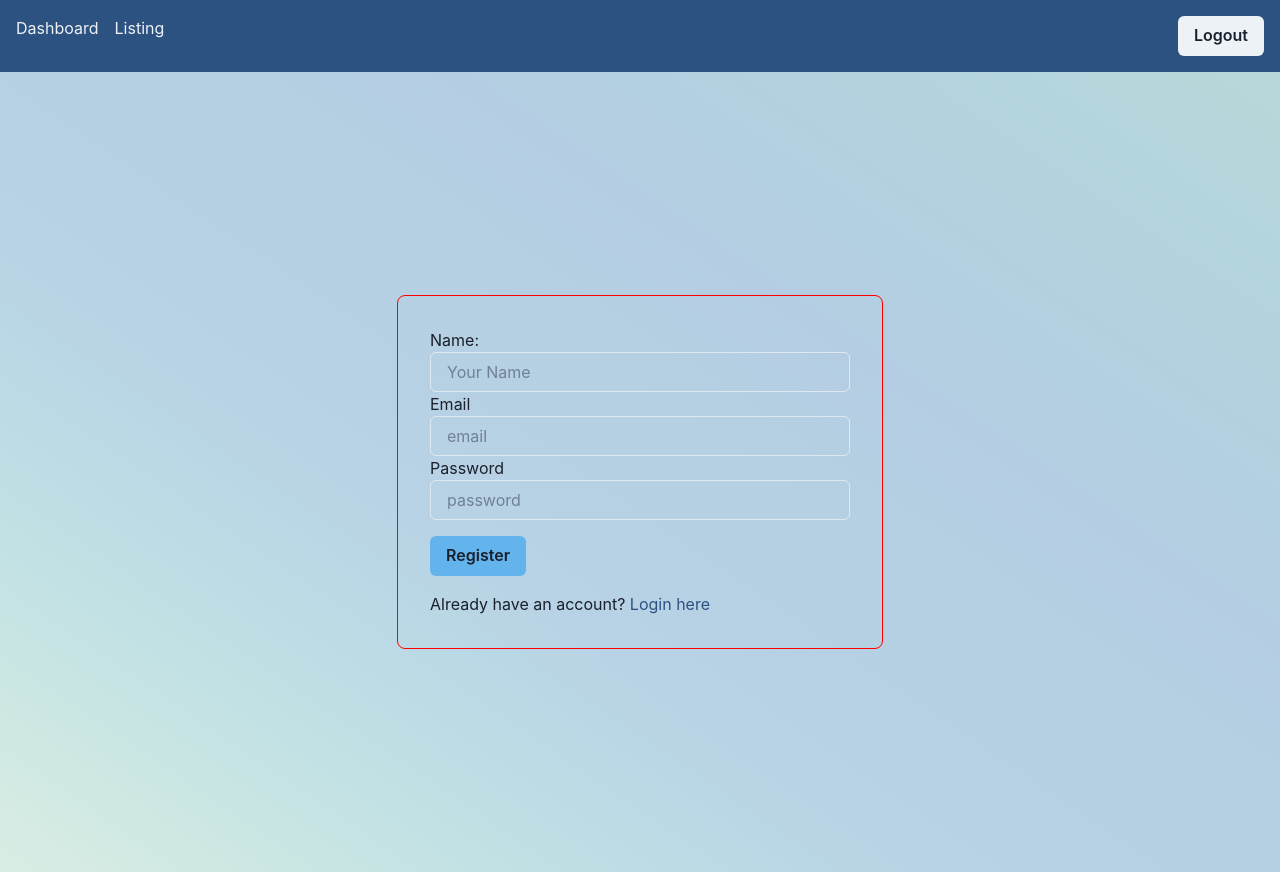
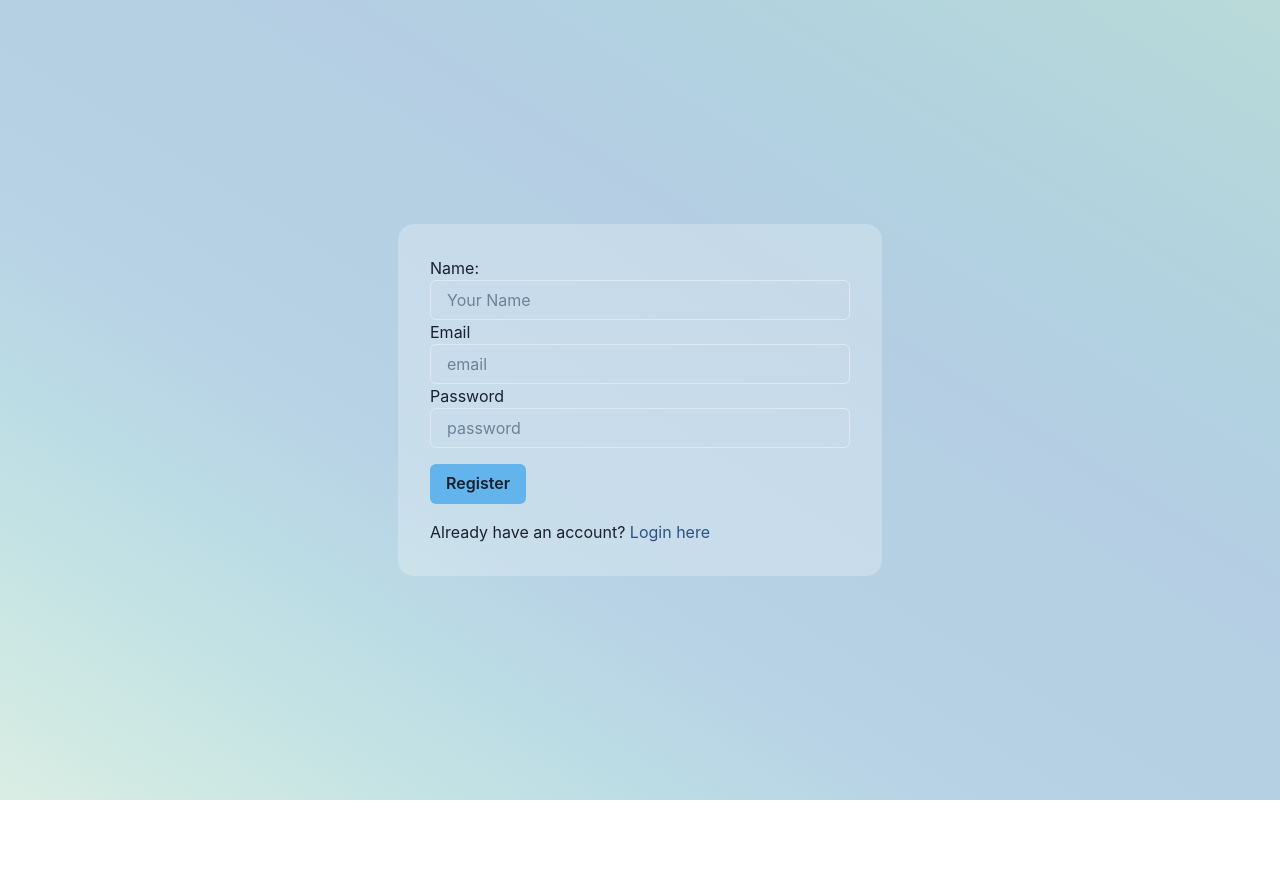
Before and after one commit to Saran-73/kanban-app, a React (Create React App) app in the folder frontend/: page /register in a window 1280 px wide. After the commit the page ends 800 px from the top, so only its background shows below. Built offline with nearby package versions, Linux system fonts and the light colour scheme; no server answers.

Commit message:
minor changes

```diff
--- a/frontend/src/components/AppNavbar.tsx
+++ b/frontend/src/components/AppNavbar.tsx
@@ -1,19 +1,29 @@
 import { Box, Button, Flex, Text } from '@chakra-ui/react'
 import React from 'react'
+import { getApiToken, removeApiTokenls } from '../utils/utlis'
 
 //@ts-ignorets-ignore
 function AppNavbar({ children }) {
+    const isTokenPresent = getApiToken()
+
+    const handleLogout = () => {
+        if (isTokenPresent) {
+            removeApiTokenls()
+            window.location.assign("/")
+        }
+    }
     return (
         <Box >
+            {isTokenPresent &&
                 <Flex justifyContent="space-between" padding="1em" bg="blue.700">
                     <Flex gap="1em" color="whiteAlpha.900">
                         <Text>Dashboard</Text>
                         <Text>Listing</Text>
                     </Flex>
                     <Box>
-                    <Button >Logout</Button>
+                        <Button onClick={handleLogout}>Log out</Button>
                     </Box>
-            </Flex>
+                </Flex>}
             {children}
         </Box>
     )
--- a/frontend/src/index.tsx
+++ b/frontend/src/index.tsx
@@ -10,8 +10,10 @@ import { QueryClient, QueryClientProvider } from 'react-query'
 const queryClient = new QueryClient({
   defaultOptions: {
     queries: {
-      // staleTime: Infinity,
+      staleTime: Infinity,
       refetchOnWindowFocus: false,
+      refetchOnReconnect: false,
+      retry: false,
     }
   }
 })
--- a/frontend/src/navigation/Appswitch.js
+++ b/frontend/src/navigation/Appswitch.js
@@ -1,7 +1,7 @@
 import { Box } from "@chakra-ui/react";
 import React from "react";
 import { useQuery } from "react-query";
-import { Route, Routes, useNavigate } from "react-router-dom";
+import { Navigate, Route, Routes, useNavigate } from "react-router-dom";
 import { IS_USER_AUTHENTICATED_API } from "../api/url";
 import { makeGetRequest } from "../api/utlis";
 import AppNavbar from "../components/AppNavbar";
@@ -10,7 +10,12 @@ import ErrorPage from "../pages/ErrorPage";
 import LoginPage from "../pages/LoginPage";
 import RegisterPage from "../pages/RegisterPage";
 import { getApiToken } from "../utils/utlis";
-import { APP_DASHBOARD, APP_LOGIN_PAGE, APP_REGISTER_PAGE } from "./routes";
+import {
+  APP_DASHBOARD,
+  APP_LISTING_PAGE,
+  APP_LOGIN_PAGE,
+  APP_REGISTER_PAGE,
+} from "./routes";
 
 // const ProtectedRoutes = ({ isAuthenticated }) => {
 //   if (isAuthenticated) {
@@ -28,7 +33,7 @@ import { APP_DASHBOARD, APP_LOGIN_PAGE, APP_REGISTER_PAGE } from "./routes";
 // };
 
 function Appswitch() {
-  // const [isAuthenticated, setIsAuthenticated] = React.useState(false);
+  const [isAuthenticated, setIsAuthenticated] = React.useState(true);
   // const navigate = useNavigate();
   // let location = useLocation();
 
@@ -42,24 +47,45 @@ function Appswitch() {
   //   }
   // };
 
-  const { data: currentUser } = useQuery(IS_USER_AUTHENTICATED_API, () =>
-    makeGetRequest(IS_USER_AUTHENTICATED_API)
-  );
-  console.log(currentUser);
+  // const { data: currentUser, isSuccess } = useQuery(IS_USER_AUTHENTICATED_API, () =>
+  //   makeGetRequest(IS_USER_AUTHENTICATED_API), {
+  //   onSucess () {
+  //       setIsAuthenticated(true)
+  //   },
+  //   onError() {
+  //     setIsAuthenticated(false)
+  //     }
+  //   }
+  // );
+  // console.log(currentUser);
 
-  // React.useEffect(() => {
-  //    isUserAuthenticated();
-  // }, []);
+  React.useEffect(() => {}, []);
 
+  const getRedirectionUrl = () => {
+    // const pathname = window.location.pathname;
+    // if (isAuthenticated && (pathname === "/login" || pathname === '/' || pathname === "/register")) {
+    //   return APP_DASHBOARD;
+    // } else if (!isAuthenticated) {
+    //   return APP_LOGIN_PAGE;
+    // }
+  };
+
+  const protectedRoutes = () => {
+    return (
+      <>
+        <Route path={APP_DASHBOARD} element={<DashboardPage />} />
+        <Route path={APP_LISTING_PAGE} element={<APP_LISTING_PAGE />} />
+      </>
+    );
+  };
   return (
     <AppNavbar>
       <Box minH="100vh">
         <Routes>
+          {/* <Route path={"/"} element={<Navigate to={getRedirectionUrl()} />} /> */}
           <Route path={APP_REGISTER_PAGE} element={<RegisterPage />} />
           <Route path={APP_LOGIN_PAGE} element={<LoginPage />} />
-          {/* {isAuthenticated && ( */}
-          <Route path={APP_DASHBOARD} element={<DashboardPage />} />
-          {/* )} */}
+          {protectedRoutes()}
           <Route path="*" element={<ErrorPage />} />
         </Routes>
       </Box>
--- a/frontend/src/navigation/routes.js
+++ b/frontend/src/navigation/routes.js
@@ -1,4 +1,4 @@
-export const APP_LOGIN_PAGE = '/';
+export const APP_LOGIN_PAGE = '/login';
 export const APP_REGISTER_PAGE = '/register';
 export const APP_DASHBOARD = '/dashboard';
 export const APP_LISTING_PAGE = '/listing'
--- a/frontend/src/pages/LoginPage.tsx
+++ b/frontend/src/pages/LoginPage.tsx
@@ -41,7 +41,7 @@ function LoginPage() {
 
   return (
     <Flex justifyContent="center" alignItems="center" height="100vh">
-      <Box p="1em 2em" border="5px solid white" borderRadius="16px" bg="whiteAlpha.300">
+      <Box p="1em 2em" borderRadius="16px" bg="whiteAlpha.400">
         <Box maxW="420px" pt="1em" pb="1em">
           <form onSubmit={handleSubmit(onSubmit)}>
             <label>Email</label>
--- a/frontend/src/pages/RegisterPage.tsx
+++ b/frontend/src/pages/RegisterPage.tsx
@@ -44,7 +44,7 @@ function RegisterPage() {
 
   return (
     <Flex justifyContent="center" alignItems="center" height="100vh">
-      <Box p="2em" border="1px solid red" borderRadius="8px" >
+      <Box p="2em"bg="whiteAlpha.400" borderRadius="16px" >
         <Box maxW="420px" >
           <form onSubmit={handleSubmit(onSubmit)}>
             <AppInput
--- a/frontend/src/utils/utlis.js
+++ b/frontend/src/utils/utlis.js
@@ -1 +1,2 @@
 export const getApiToken = () => localStorage.getItem('token')
+export const removeApiTokenls = () => localStorage.removeItem('token')
```
Also changed, not shown: frontend/src/components/AppSidebar.tsx (added, +12 -0 lines). Lines whose indentation alone changed are shown as unchanged.
